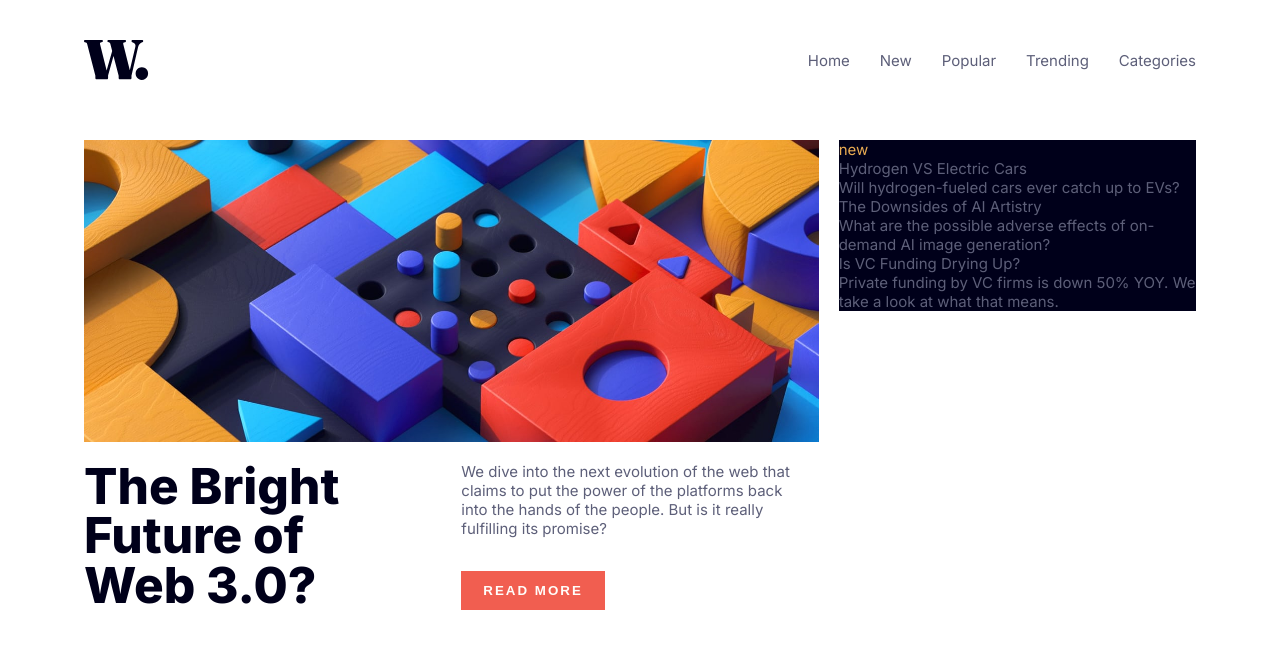
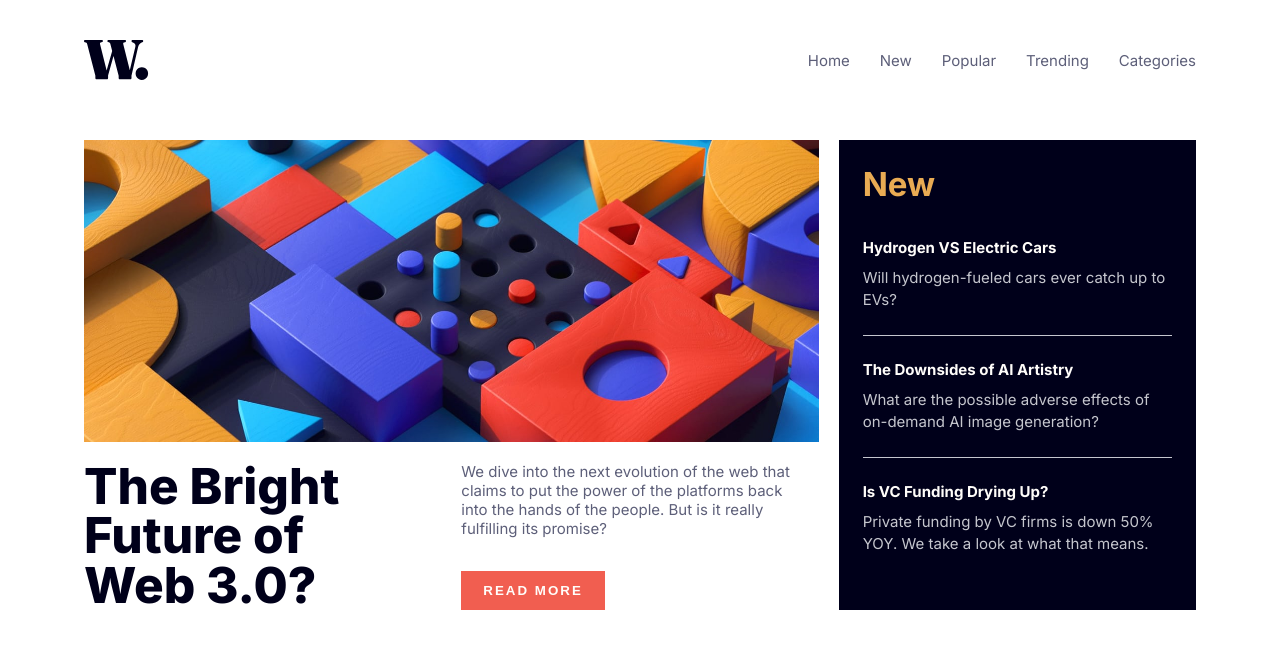
Before and after one commit to tymino/frontendmentor_news-homepage, a Vue app: page / in a window 1280 px wide. Shown: the top 648 px of the page. Built offline with nearby package versions, Linux system fonts and the light colour scheme.

Commit message:
style Aside components

```diff
--- a/src/components/Aside.vue
+++ b/src/components/Aside.vue
@@ -34,15 +34,40 @@ export default {
 
 <style lang="scss" scoped>
 .aside {
+  padding: 24px;
+  height: 100%;
   background: var(--color-very-dark-blue);
+
   &__title {
+    margin-bottom: 10px;
     color: var(--color-soft-orange);
+    font-size: 2.2rem;
+    font-weight: var(--font-bold);
+    text-transform: capitalize;
   }
 
   &__body {
+    padding: 24px 0px;
+
+    &:not(:last-child) {
+      border-bottom: 1px solid var(--color-grayish-blue);
+    }
+
     &-title {
+      margin-bottom: 10px;
+      color: var(--color-off-white);
+      font-weight: var(--font-bold);
+      transition: color var(--transition-delay);
+
+      &:hover {
+        color: var(--color-soft-orange);
+        cursor: pointer;
+      }
     }
+
     &-body {
+      color: var(--color-grayish-blue);
+      line-height: 22px;
     }
   }
 }
```
